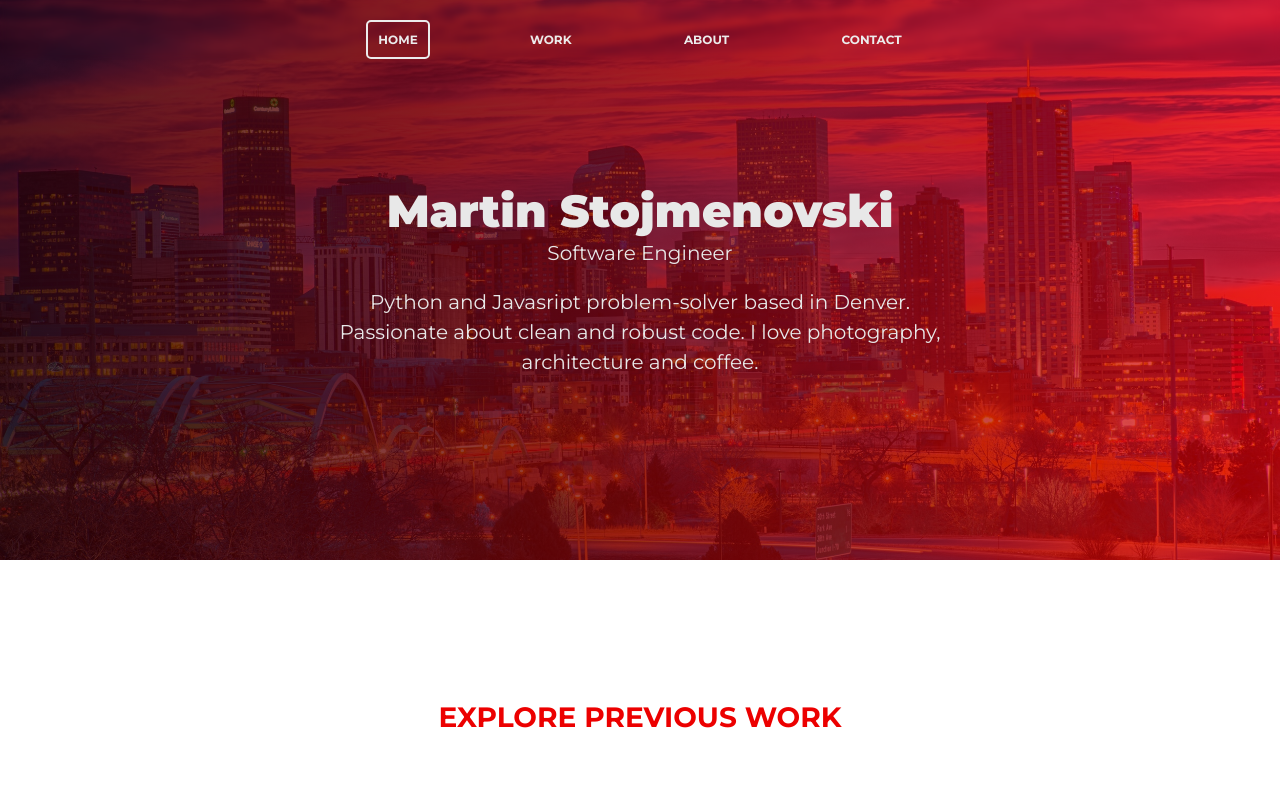
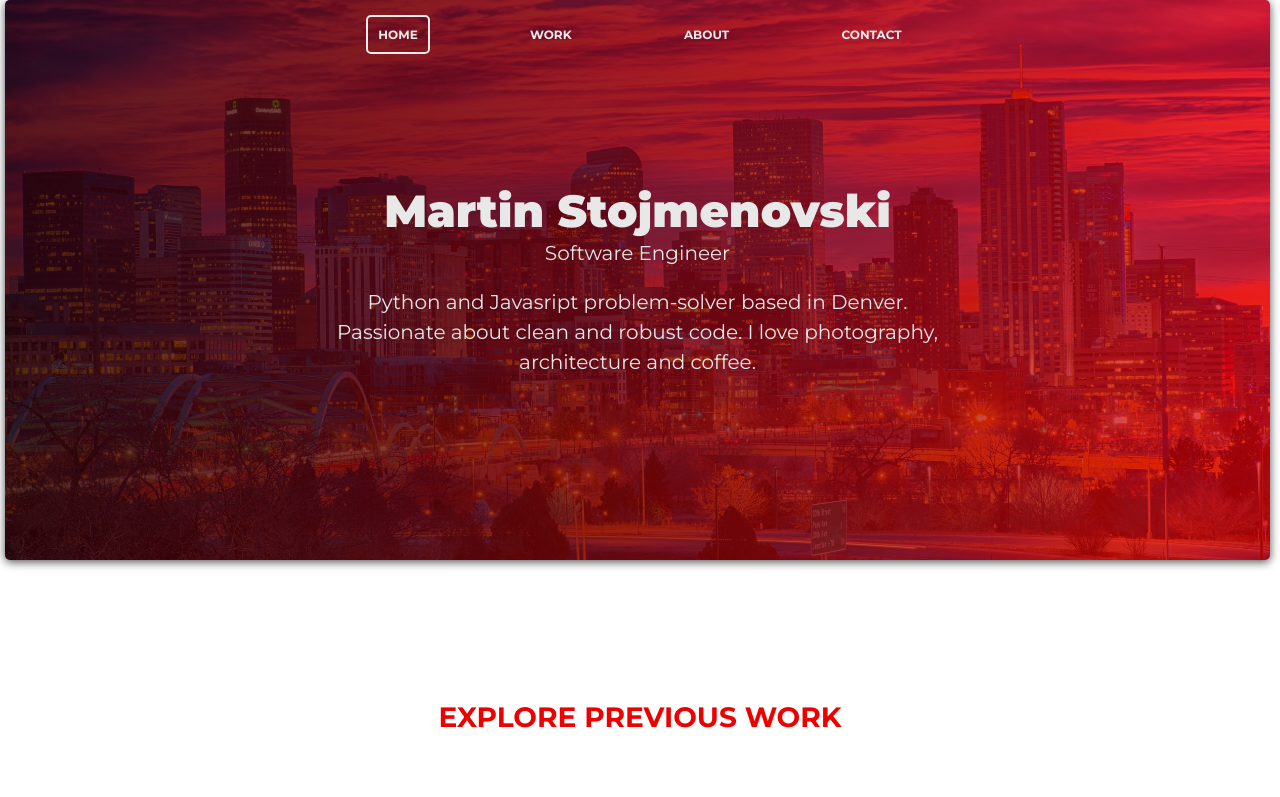
Before and after one commit to martinstojmenovski/Portfolio, a React (Create React App) app: page / in a window 1280 px wide. Shown: the top 797 px of the page. Built offline with nearby package versions, Linux system fonts and the light colour scheme.

Commit message:
fixed some bugs

```diff
--- a/src/Components/about.css
+++ b/src/Components/about.css
@@ -1,6 +1,6 @@
 #ABOUT{
     background: #1b1b1b;
-    box-shadow: 0 2px 10px 0 rgba(0,0,0, .9);
+    box-shadow: 0 2px 10px 0 rgba(0,0,0, .8);
     margin: 0 10px 0 5px;
     border-radius: 5px;
 }
--- a/src/Components/home-model2.css
+++ b/src/Components/home-model2.css
@@ -1,3 +1,8 @@
+#HOME{
+  box-shadow: 0 2px 10px 0 rgba(0,0,0, .7);
+  margin: 0 10px 0 5px;
+  border-radius: 5px;
+}
 .background {
   position: relative;
   width: 100%;
@@ -8,6 +13,7 @@
   background-size: cover;
   overflow: hidden;
   margin-bottom: 60px;
+  border-radius: 5px;
 }
 
 .overlay {
--- a/src/Components/navbar.css
+++ b/src/Components/navbar.css
@@ -4,23 +4,23 @@
   margin: auto;
   z-index: 4;
 
-  height: 60px;
+  height: 50px;
   /* border-bottom: 1.5px solid #bdbdbd; */
   /* background-color: rgba(255, 255, 255, 0.8); */
-  backdrop-filter: blur(3px);
+  /* backdrop-filter: blur(3px); */
 
   /* opacity: 0;  */
   /* transform: translateY(-100px); */
   /* transition: opacity 300ms ease-in-out, transform 300ms ease-in-out; */
-  transition: all 400ms ease-in-out;
+  transition: background-color 400ms ease-in-out;
 
 
 
 }
 
 .navbar.active {
-  background: rgba(255, 255, 255, 0.8);
-  /* backdrop-filter: blur(3px); */
+  background-color: rgba(255, 255, 255, 0.7);
+  backdrop-filter: blur(3px);
   /* height: 60px; */
   border-bottom: 1.5px solid #bdbdbd;
   /* opacity: 1; */
@@ -30,7 +30,7 @@
 
 .progress-bar {
   position: fixed;
-  top: 58.5px;
+  top: 48.5px;
   left: 0;
   height: 2px;
   background: #1b1b1b;
@@ -47,7 +47,7 @@
   max-width: 55%;
   margin: auto;
   font-size: 12px;
-  padding-top: 10px;
+  padding: 5px 0;
 }
 
 .min-768 ul {
@@ -186,7 +186,7 @@
   }
 
   .bars1.active {
-    padding: 10px 20px 20px 20px;
+    padding: 10px 20px 10px 20px;
   }
 
   .navbar li.active {
--- a/src/index.css
+++ b/src/index.css
@@ -5,10 +5,3 @@
   font-family: 'Montserrat', sans-serif;
   /* margin-right:2.8px; */
 }
-
-
-
-
-.skills {
-  width: 100%;
-}
```
